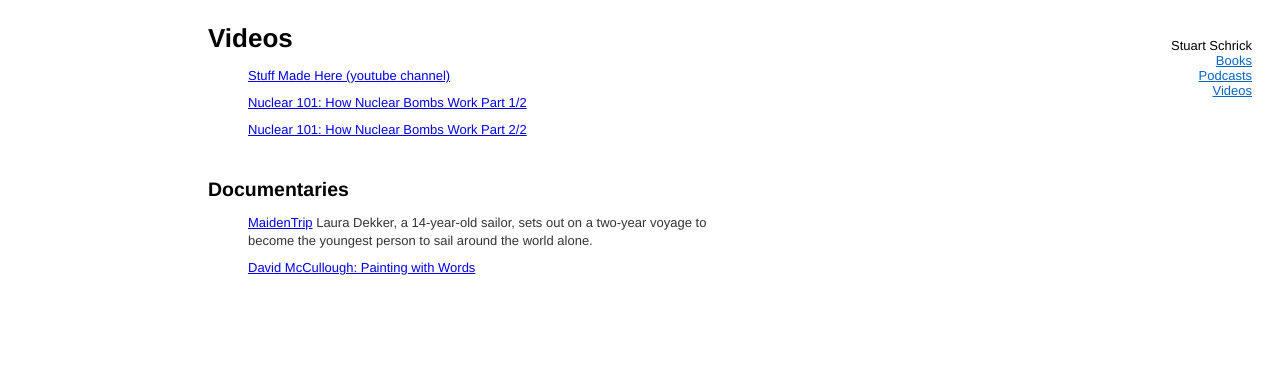
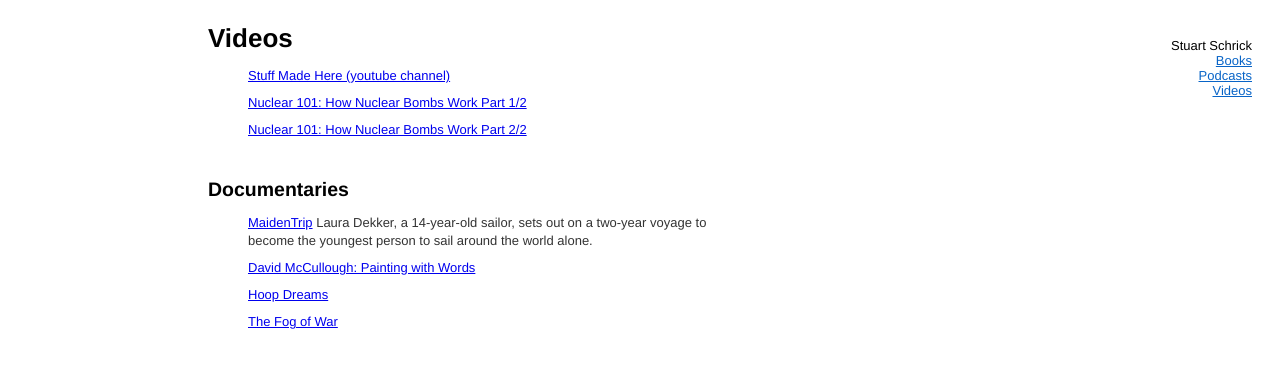
Before and after one commit to Stuuu/stuuu.github.io, a plain HTML site: page videos.html in a window 1280 px wide. Drawn offline with Linux system fonts and the light colour scheme.

Commit message:
add hoop dreams && the fog of war

```diff
--- a/videos.html
+++ b/videos.html
@@ -45,6 +45,12 @@
                 <li>
                     <a href="https://www.imdb.com/title/tt1210345/" target="_blank">David McCullough: Painting with Words</a>
                 </li>
+                <li>
+                    <a href="https://www.imdb.com/title/tt0110057/" target="_blank">Hoop Dreams</a>
+                </li>
+                <li>
+                    <a href="https://www.imdb.com/title/tt0317910/" target="_blank">The Fog of War</a>
+                </li>
             </ul>
         </div>
     </div>
```
